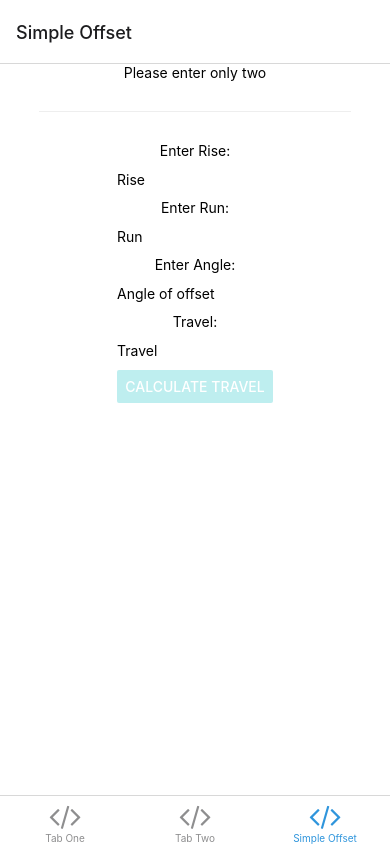
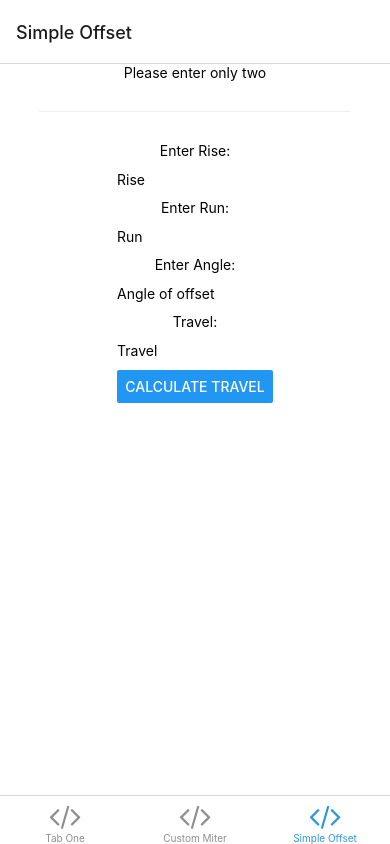
Before and after one commit to rjmealin/PipeFittingCalc, a React Native app in the folder PipeFittingCalc/: screen /SimpleOffset in a window 390 px wide. Built offline with nearby package versions, Linux system fonts and the light colour scheme; what expo-linking would draw is missing.

Commit message:
adding trigcalculations class to app forr code resuability

```diff
--- /dev/null
+++ b/PipeFittingCalc/constants/TrigCalculations.ts
@@ -0,0 +1,7 @@
+export class TrigCalculations {
+    static DegToRad:number = 0.01745533;
+
+    public static ComputeTravel(isCos:boolean, isSine:boolean, isTan:boolean, theta:number, leg:number):number {
+        return this.DegToRad
+    }
+}
--- a/PipeFittingCalc/navigation/LinkingConfiguration.ts
+++ b/PipeFittingCalc/navigation/LinkingConfiguration.ts
@@ -20,9 +20,9 @@ const linking: LinkingOptions<RootStackParamList> = {
               TabOneScreen: 'one',
             },
           },
-          TabTwo: {
+          FittingMiter: {
             screens: {
-              TabTwoScreen: 'two',
+              FittingMiter: 'FittingMiter',
             },
           },
           SimpleOffset: {
--- a/PipeFittingCalc/navigation/index.tsx
+++ b/PipeFittingCalc/navigation/index.tsx
@@ -15,7 +15,7 @@ import useColorScheme from '../hooks/useColorScheme';
 import ModalScreen from '../screens/ModalScreen';
 import NotFoundScreen from '../screens/NotFoundScreen';
 import TabOneScreen from '../screens/TabOneScreen';
-import TabTwoScreen from '../screens/TabTwoScreen';
+import CustomMiter from '../screens/FittingMiter';
 import { RootStackParamList, RootTabParamList, RootTabScreenProps } from '../types';
 import LinkingConfiguration from './LinkingConfiguration';
 import SimpleOffSetScreen from '../screens/SimpleOffSetScreen';
@@ -86,10 +86,10 @@ function BottomTabNavigator() {
         })}
       />
       <BottomTab.Screen
-        name="TabTwo"
-        component={TabTwoScreen}
+        name="FittingMiter"
+        component={CustomMiter}
         options={{
-          title: 'Tab Two',
+          title: 'Custom Miter',
           tabBarIcon: ({ color }) => <TabBarIcon name="code" color={color} />,
         }}
       />
--- a/PipeFittingCalc/screens/TabTwoScreen.tsx
+++ b/PipeFittingCalc/screens/FittingMiter.tsx
@@ -3,12 +3,11 @@ import { StyleSheet, TextInput } from 'react-native';
 import EditScreenInfo from '../components/EditScreenInfo';
 import { Text, View } from '../components/Themed';
 
-export default function TabTwoScreen() {
+export default function CustomMiter() {
   return (
     <View style={styles.container}>
-      <Text style={styles.title}>Tab Two</Text>
+      <Text style={styles.title}>Custom Miter fitting</Text>
       <View style={styles.separator} lightColor="#eee" darkColor="rgba(255,255,255,0.1)" />
-      <EditScreenInfo path="/screens/TabTwoScreen.tsx" />
     </View>
   );
 }
--- a/PipeFittingCalc/screens/SimpleOffSetScreen.tsx
+++ b/PipeFittingCalc/screens/SimpleOffSetScreen.tsx
@@ -5,6 +5,7 @@ import { Text, View } from '../components/Themed';
 import { useState, useEffect } from 'react';
 import { Keyboard } from 'react-native';
 import { TouchableWithoutFeedback } from 'react-native';
+import { TrigCalculations } from '../constants/TrigCalculations';
 
 export default function SimpleOffSetScreen() {
     const [numRise, SetRise] = useState('');
@@ -37,22 +38,27 @@ export default function SimpleOffSetScreen() {
       }
       if (hasRun && hasRise && hasTheta){
         console.log("triple stop test")
+        alert("Please only enter two items")
         return;
       }
       if(hasRun && hasRise){
         travelSq = rise**2 + run**2
         travel = Math.sqrt(travelSq)
       } else if(hasRun && hasTheta){
-        thetaRad = theta*degToRad
-        trigMult = parseFloat(Math.cos(thetaRad).toFixed(3));
+
+        //trigMult = parseFloat(Math.cos(thetaRad).toFixed(3));
+
+        TrigCalculations.ComputeTravel(false,false,true,theta, run);
+
         if (trigMult === 0){
           return;
         } else {
           travel = run/trigMult;
         }
       } else if (hasRise && hasTheta){
-        thetaRad = theta*degToRad
+
         trigMult = parseFloat(Math.sin(thetaRad).toFixed(3));
+
         if(trigMult === 0){
           return;
         } else {
@@ -107,7 +113,6 @@ export default function SimpleOffSetScreen() {
         />
         <Button
           title="Calculate travel"
-          color="#BEEEEF"
           onPress={calculate}
         />
       </View>
@@ -115,8 +120,6 @@ export default function SimpleOffSetScreen() {
 
   );
 }
-
-const degToRad:number = 0.01745533
 
 const styles = StyleSheet.create({
   container: {
@@ -139,5 +142,10 @@ const styles = StyleSheet.create({
   },
   normText: {
     fontSize:14
+  },
+  Button: {
+    borderColor: 'black',
+    borderRadius: 5,
+
   }
 });
--- a/PipeFittingCalc/types.tsx
+++ b/PipeFittingCalc/types.tsx
@@ -26,7 +26,7 @@ export type RootStackScreenProps<Screen extends keyof RootStackParamList> = Nati
 
 export type RootTabParamList = {
   TabOne: undefined;
-  TabTwo: undefined;
+  FittingMiter: undefined;
   SimpleOffset: undefined;
 };
 
```
